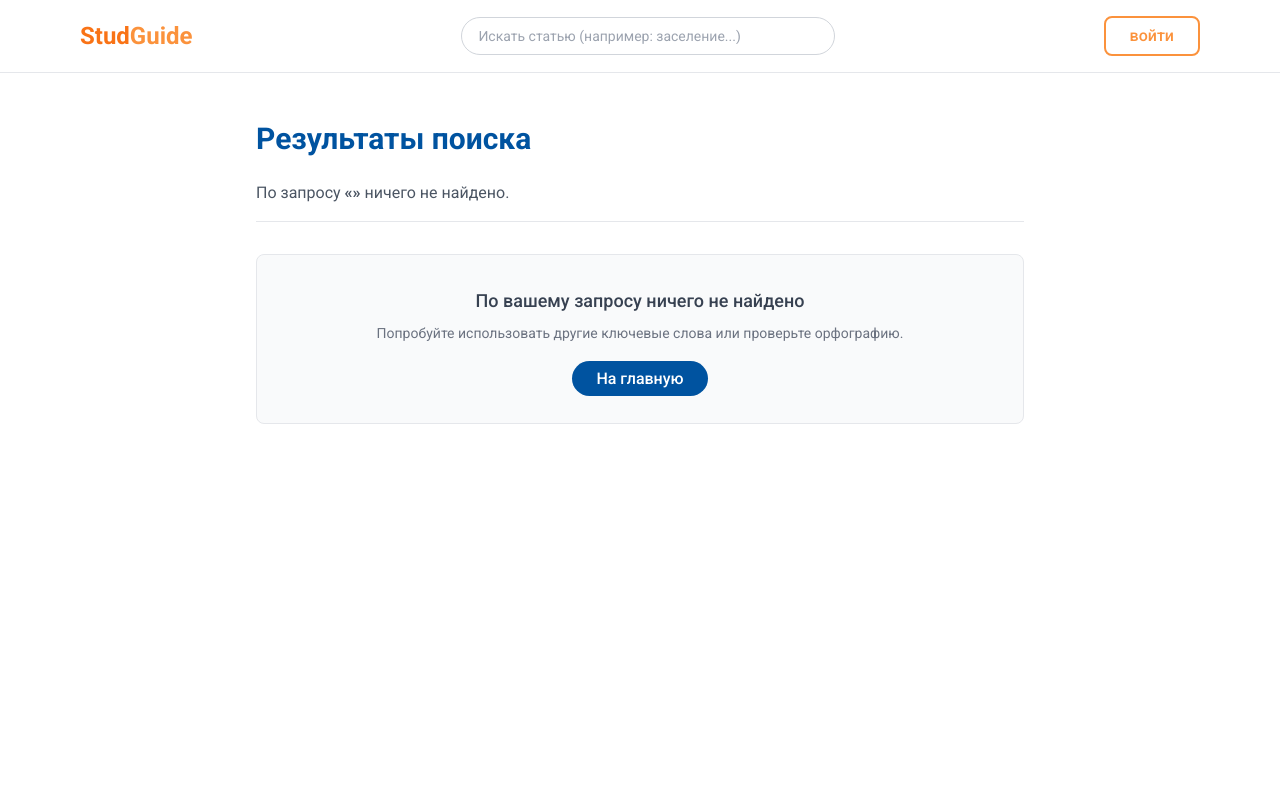
After one commit to HEISAT123/studguide, a Django app: page /search/ in a window 1280 px wide. The commit adds this page. Run offline with Django 4.2, Linux system fonts and the light colour scheme; some libraries are stand-ins or nearby versions.

Commit message:
Добавлен поиск статей и их отображение

```diff
--- a/config/settings.py
+++ b/config/settings.py
@@ -33,6 +33,7 @@ ALLOWED_HOSTS = []
 # Application definition
 
 INSTALLED_APPS = [
+    'jazzmin',
     'django.contrib.admin',
     'django.contrib.auth',
     'django.contrib.contenttypes',
--- a/knowledge_base/templates/knowledge_base/base.html
+++ b/knowledge_base/templates/knowledge_base/base.html
@@ -4,49 +4,37 @@
     <meta charset="UTF-8">
     <meta name="viewport" content="width=device-width, initial-scale=1.0">
     <title>{% block title %}StudGuide - УрФУ{% endblock %}</title>
-    <!-- Подключаем Tailwind и HTMX -->
-    <script src="https://cdn.tailwindcss.com"></script>
-    <script src="https://unpkg.com/htmx.org@1.9.10"></script>
-    <!-- Настройка шрифтов (без засечек по ТЗ) -->
+    <script src="https://cdn.tailwindcss.com?plugins=typography"></script>
     <link href="https://fonts.googleapis.com/css2?family=Roboto:wght@400;500;700&display=swap" rel="stylesheet">
     <script>
         tailwind.config = {
             theme: {
                 extend: {
                     fontFamily: { sans: ['Roboto', 'sans-serif'] },
-                    colors: { urfublue: '#0053A0' } // Корпоративный синий УрФУ
+                    colors: { urfublue: '#0053A0' }
                 }
             }
         }
     </script>
 </head>
 <body class="bg-white text-gray-900 font-sans flex flex-col min-h-screen text-[16px]">
-
-    <!-- Шапка (как на макете) -->
     <header class="py-4 border-b">
-        <div class="max-w-6xl mx-auto px-4 flex justify-between items-center">
-            <!-- Логотип -->
-            <a href="{% url 'knowledge_base:home' %}" class="text-2xl font-bold">
+        <div class="max-w-6xl mx-auto px-4 flex justify-between items-center flex-wrap gap-4">
+            <a href="{% url 'knowledge_base:home' %}" class="text-2xl font-bold whitespace-nowrap">
                 <span class="text-orange-500">Stud</span><span class="text-orange-400">Guide</span>
             </a>
-
-            <!-- Поиск (Пока просто заглушка) -->
-            <div class="hidden md:block w-1/3">
-                <input type="text" placeholder="Искать статью (например: заселение, быт...)"
-                       class="w-full border border-gray-300 rounded-full px-4 py-2 text-sm focus:outline-none focus:border-orange-400">
-            </div>
-
-            <!-- Кнопка Войти -->
-            <a href="{% url 'admin:index' %}" class="border-2 border-orange-400 text-orange-400 rounded-lg px-6 py-1.5 font-medium hover:bg-orange-50 transition">
+            <!-- Рабочая форма поиска -->
+            <form action="{% url 'knowledge_base:search' %}" method="get" class="w-full md:w-1/2 lg:w-1/3 order-3 md:order-none">
+                <input type="text" name="q" value="{{ request.GET.q }}" placeholder="Искать статью (например: заселение...)"
+                       class="w-full border border-gray-300 rounded-full px-4 py-2 text-sm focus:outline-none focus:border-orange-400 focus:ring-1 focus:ring-orange-400">
+            </form>
+            <a href="{% url 'admin:index' %}" class="border-2 border-orange-400 text-orange-400 rounded-lg px-6 py-1.5 font-medium hover:bg-orange-50 transition whitespace-nowrap">
                 войти
             </a>
         </div>
     </header>
-
-    <!-- Основной контент -->
     <main class="flex-grow max-w-5xl mx-auto w-full px-4 py-12 text-center">
         {% block content %}{% endblock %}
     </main>
-
 </body>
 </html>
--- /dev/null
+++ b/knowledge_base/templates/knowledge_base/search.html
@@ -0,0 +1,49 @@
+{% extends 'knowledge_base/base.html' %}
+{% block title %}Поиск: {{ query }} - StudGuide{% endblock %}
+{% block content %}
+    <div class="text-left max-w-3xl mx-auto">
+        <h1 class="text-3xl font-bold mb-6 text-urfublue">Результаты поиска</h1>
+
+        {% if error_message %}
+            <!-- Ошибка: меньше 2 символов -->
+            <div class="bg-red-50 border border-red-200 text-red-600 px-6 py-4 rounded-lg mb-6">
+                <p class="font-medium">{{ error_message }}</p>
+                <p class="text-sm mt-1">Пожалуйста, уточните ваш запрос.</p>
+            </div>
+           <nav class="flex items-center text-[15px] font-medium mb-8 text-gray-500 flex-wrap gap-y-2">
+            <a href="{% url 'knowledge_base:home' %}" class="hover:text-gray-800 transition-colors">Главная</a>
+
+            <span class="mx-2 text-pink-500 text-lg font-bold">&rarr;</span>
+
+            <span class="text-black font-bold">Результаты поиска</span>
+        </nav>
+
+        {% else %}
+            <!-- Результаты поиска -->
+            <p class="text-gray-600 mb-6 border-b pb-4">
+                По запросу <strong>«{{ query }}»</strong>
+                {% if articles %}найдено совпадений: {{ articles|length }}{% else %}ничего не найдено.{% endif %}
+            </p>
+
+            {% if articles %}
+                <div class="flex flex-col gap-6">
+                    {% for article in articles %}
+                        <a href="{% url 'knowledge_base:article_detail' article.slug %}" class="block border rounded-lg p-6 hover:shadow-lg transition bg-white">
+                            <h2 class="text-xl font-medium mb-2 text-urfublue">{{ article.title }}</h2>
+                            <p class="text-sm text-gray-400 mb-3">Категория: {{ article.category.name }}</p>
+                            <p class="text-gray-700 text-sm">{{ article.content|striptags|truncatechars:100 }}</p>
+                        </a>
+                    {% endfor %}
+                </div>
+            {% else %}
+                <div class="bg-gray-50 border border-gray-200 px-6 py-8 rounded-lg text-center mt-8">
+                    <p class="text-lg text-gray-700 font-medium mb-2">По вашему запросу ничего не найдено</p>
+                    <p class="text-gray-500 text-sm mb-6">Попробуйте использовать другие ключевые слова или проверьте орфографию.</p>
+                    <a href="{% url 'knowledge_base:home' %}" class="bg-urfublue text-white px-6 py-2 rounded-full font-medium hover:bg-blue-800 transition">
+                        На главную
+                    </a>
+                </div>
+            {% endif %}
+        {% endif %}
+    </div>
+{% endblock %}
--- a/knowledge_base/urls.py
+++ b/knowledge_base/urls.py
@@ -5,6 +5,7 @@ app_name = 'knowledge_base'
 
 urlpatterns = [
     path('', views.home, name='home'),
+    path('search/', views.search, name='search'),
     path('category/<slug:slug>/', views.category_detail, name='category_detail'),
     path('article/<slug:slug>/', views.article_detail, name='article_detail'),
 ]
--- a/knowledge_base/views.py
+++ b/knowledge_base/views.py
@@ -1,19 +1,52 @@
 from django.shortcuts import render, get_object_or_404
+from django.db.models import Q
+from django.core.paginator import Paginator
 from .models import Category, Article
 
 def home(request):
-    # US-01: Выводим все категории на главную
     categories = Category.objects.all()
     return render(request, 'knowledge_base/home.html', {'categories': categories})
 
 def category_detail(request, slug):
-    # US-02: Статьи конкретной категории
     category = get_object_or_404(Category, slug=slug)
-    # Показываем только опубликованные статьи, черновики прячем!
-    articles = Article.objects.filter(category=category, status='published')
+    articles_list = Article.objects.filter(category=category, status='published')
+
+    paginator = Paginator(articles_list, 10)
+    page_number = request.GET.get('page', 1)
+    articles = paginator.get_page(page_number)
+
+    page_range = paginator.get_elided_page_range(articles.number, on_each_side=1, on_ends=1)
+
+    return render(request, 'knowledge_base/category_detail.html', {
+        'category': category,
+        'articles': articles,
+        'page_range': page_range
+    })
+
     return render(request, 'knowledge_base/category_detail.html', {'category': category, 'articles': articles})
 
 def article_detail(request, slug):
-    # US-03: Полный текст статьи
     article = get_object_or_404(Article, slug=slug, status='published')
     return render(request, 'knowledge_base/article_detail.html', {'article': article})
+
+def search(request):
+    query = request.GET.get('q', '').strip()
+    articles = []
+    error_message = None
+
+    if query:
+        if len(query) < 2:
+            error_message = "Введите не менее 2 символов"
+        else:
+            articles = Article.objects.filter(
+                Q(title__icontains=query) |
+                Q(content__icontains=query) |
+                Q(category__name__icontains=query),
+                status='published'
+            ).distinct()
+
+    return render(request, 'knowledge_base/search.html', {
+        'query': query,
+        'articles': articles,
+        'error_message': error_message
+    })
--- a/requirements.txt
+++ b/requirements.txt
@@ -4,3 +4,4 @@ Pillow>=10.0.0
 django-htmx>=1.17.2
 django-tailwind>=3.8.0
 python-dotenv>=1.0.0
+django-jazzmin>=3.0.0
```
Also changed, not shown: knowledge_base/templates/knowledge_base/article_detail.html (+13 -3 lines), knowledge_base/templates/knowledge_base/category_detail.html (+45 -1 lines), knowledge_base/templates/knowledge_base/home.html (+11 -18 lines).
